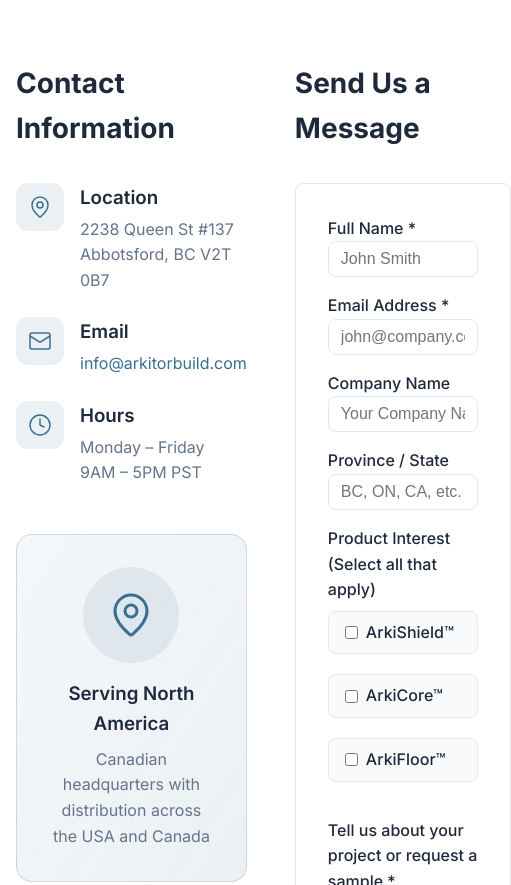
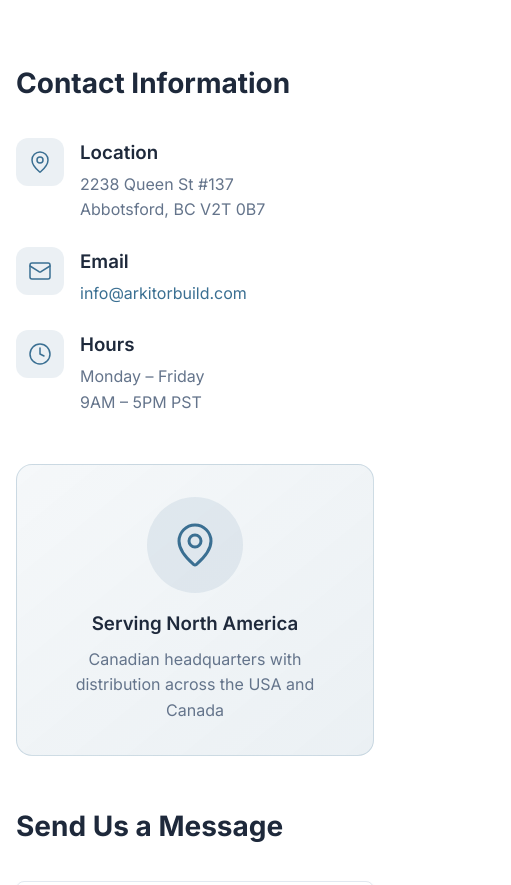
Before and after one commit to arkitor/arkitor.github.io, a plain HTML site: page contact/index.html in a window 390 px wide. Shown: the part 504-1389 px from the top of the page, 511 px wide, since content can reach past the window. Drawn offline with Linux system fonts and the light colour scheme.

Commit message:
Update contact page for mobile resolution

```diff
--- a/contact/index.html
+++ b/contact/index.html
@@ -64,7 +64,7 @@
   <section class="ark-section">
     <div class="ark-container">
       <!-- Two-column layout: info/call-out and form -->
-      <div class="ark-grid" style="gap:3rem; grid-template-columns: 1fr 2fr;">
+      <div class="ark-grid contact-grid" style="gap:3rem;">
         <!-- Contact Info Column -->
         <div>
           <h2 style="font-size:1.75rem; margin-bottom:2rem;">Contact Information</h2>
```
